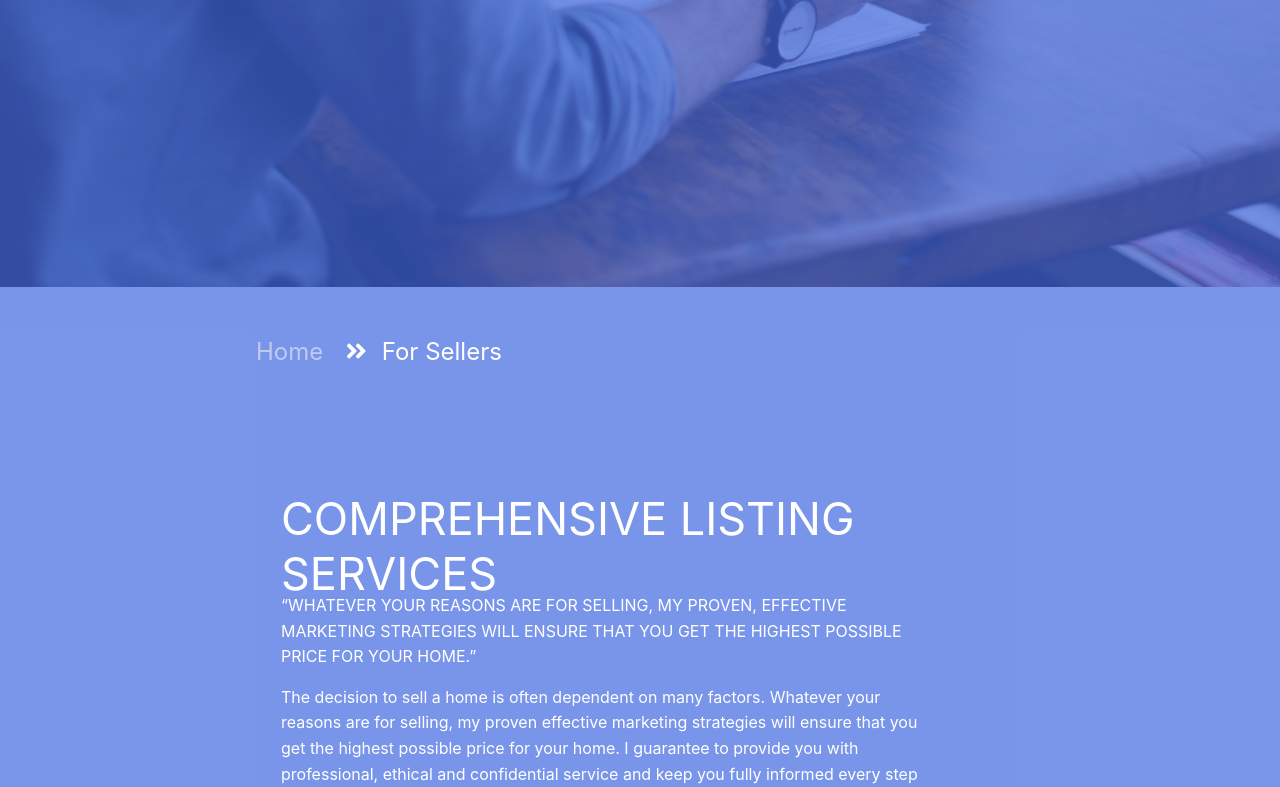
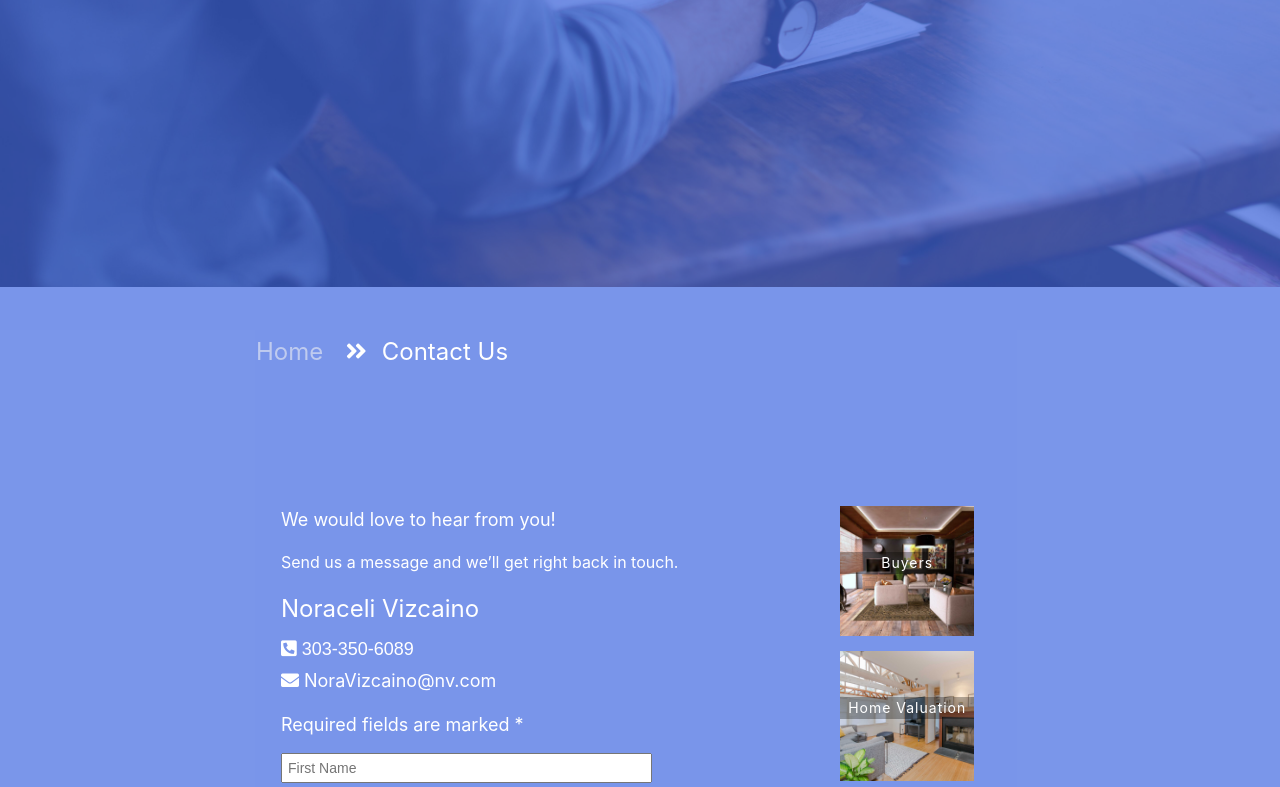
Before and after one commit to ArizonaMangoJuice/Home-Brokers, a React (Create React App) app: page /contact in a window 1280 px wide. Shown: the part 433-1220 px from the top of the page. Built offline with nearby package versions, Linux system fonts and the light colour scheme.

Commit message:
added contact us page

```diff
--- a/src/App.js
+++ b/src/App.js
@@ -15,6 +15,7 @@ import Buyers from './components/Buyers/Buyers';
 import HomeValuation from './components/HomeValuation/HomeValuation'
 import ListWithUs from './components/ListWithUs/ListWithUs'
 import Seller from './components/Sellers/Seller'
+import Contact from './components/Contact/Contact';
 
 function App() {
   return (
@@ -28,7 +29,7 @@ function App() {
       <Route exact path='/homeValuation' component={HomeValuation}/>
       <Route exact path='/listWithUs' component={ListWithUs}/>
       <Route exact path='/seller' component={Seller}/>
-      <Route exact path='/contact' component={Seller}/>
+      <Route exact path='/contact' component={Contact}/>
 
 
 
--- /dev/null
+++ b/src/components/Contact/Contact.css
@@ -0,0 +1,19 @@
+.contact-title{
+    font-size: 18px;
+}
+
+.contact-name{
+    font-size: 24px;
+    margin-bottom: 5px;
+}
+
+.contact-us-link{
+    text-decoration: none;
+    color: white;
+    display: block;
+    padding: 5px 0 5px 0;
+}
+
+.contact-padding{
+    padding-right: 5px ;
+}
--- /dev/null
+++ b/src/components/Contact/Contact.js
@@ -0,0 +1,62 @@
+import React from 'react'
+import './Contact.css'
+import ContactForm from '../ContactForm/ContactForm'
+import { Link } from 'react-router-dom'
+import SmallImageLink from '../SmallImageLink/SmallImageLink'
+
+export default class Contact extends React.Component{
+  render(){
+    return (
+      <div>
+        <div className='mch-md relative list-with-us-img mch-md-img'>
+          <div className='dark-blue-glass'></div>
+          <h1 className='title-page raised'>Contact Us</h1>
+        </div>
+
+        <div className='grid-container'>
+                    <div className='mch  relative '>
+                        <div className='dark-blue-glass'></div>
+
+                        <div className='container-b-info'>
+                            <nav className='buyer-links'>
+                                <Link className='back-page' to='/'>
+                                    <span className='no-margin'>Home</span>
+                                </Link>
+                                <i className="current-page fas fa-angle-double-right"></i>
+                                <span className='current-page'>Contact Us</span>
+                            </nav>
+                            <div className='mch relative'>
+                                <div className='container-b-info-md' >
+                                        <div className='title-and-info-sm '>
+                                            <div className='page-info-container'>
+                                                <p className='page-info-block nolm contact-title'>We would love to hear from you!</p>
+                                                <p className='page-info-block nolm'>Send us a message and we’ll get right back in touch.</p>
+                                                <p className='page-info-block nolm contact-name'>Noraceli Vizcaino</p>
+                                                <a className='contact-us-link footer-links default-number' href='tel:303-350-6089'>
+                                                    <i className="fas fa-phone-square-alt contact-padding"></i>
+                                                    303-350-6089
+                                                </a>
+                                                <a className='contact-us-link footer-links' href='mailto:hello@nv.com'>
+                                                    <i className="fas fa-envelope contact-padding"></i>
+                                                    NoraVizcaino@nv.com
+                                                </a>
+                                                <ContactForm />
+                                            </div>
+
+                                            <div className='page-info-long-info'>
+                                                <SmallImageLink title="Buyers" imgLink='Buyers.jpg'/>
+                                                <SmallImageLink title="Home Valuation" imgLink='home-interior.jpg'/>
+                                                <SmallImageLink title="LIST WITH US" imgLink='contract.jpg'/>
+                                                <SmallImageLink title="SELLERS" imgLink='family.jpg'/>
+                                            </div>
+                                        </div>
+                                </div>
+                            </div>
+                        </div>
+                    </div>
+
+        </div>
+      </div>
+    )
+  }
+}
```
